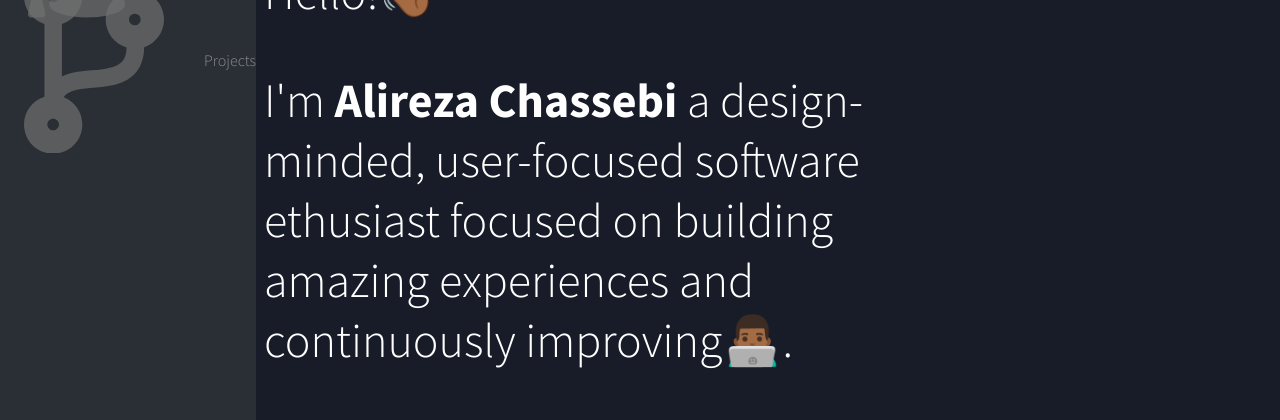
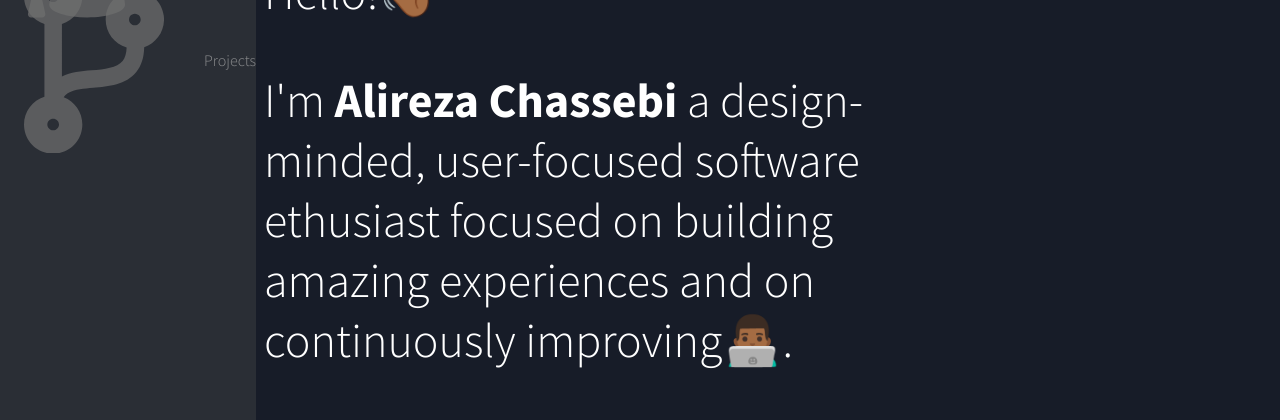
Before and after one commit to alireza-chassebi/portfolio-v1, a React (Create React App) app: page / in a window 1280 px wide. Shown: the part 236-656 px from the top of the page. Built offline with nearby package versions, Linux system fonts and the light colour scheme.

Commit message:
fixed a grammar mistake

```diff
--- a/src/screens/Home/index.js
+++ b/src/screens/Home/index.js
@@ -16,7 +16,7 @@ const Home = () => {
         </p>
         <p>
           I'm <span>Alireza Chassebi</span> a design-minded, user-focused
-          software ethusiast focused on building amazing experiences and
+          software ethusiast focused on building amazing experiences and on
           continuously improving
           <span role="img" aria-label="computer">
             👨🏾‍💻
```
